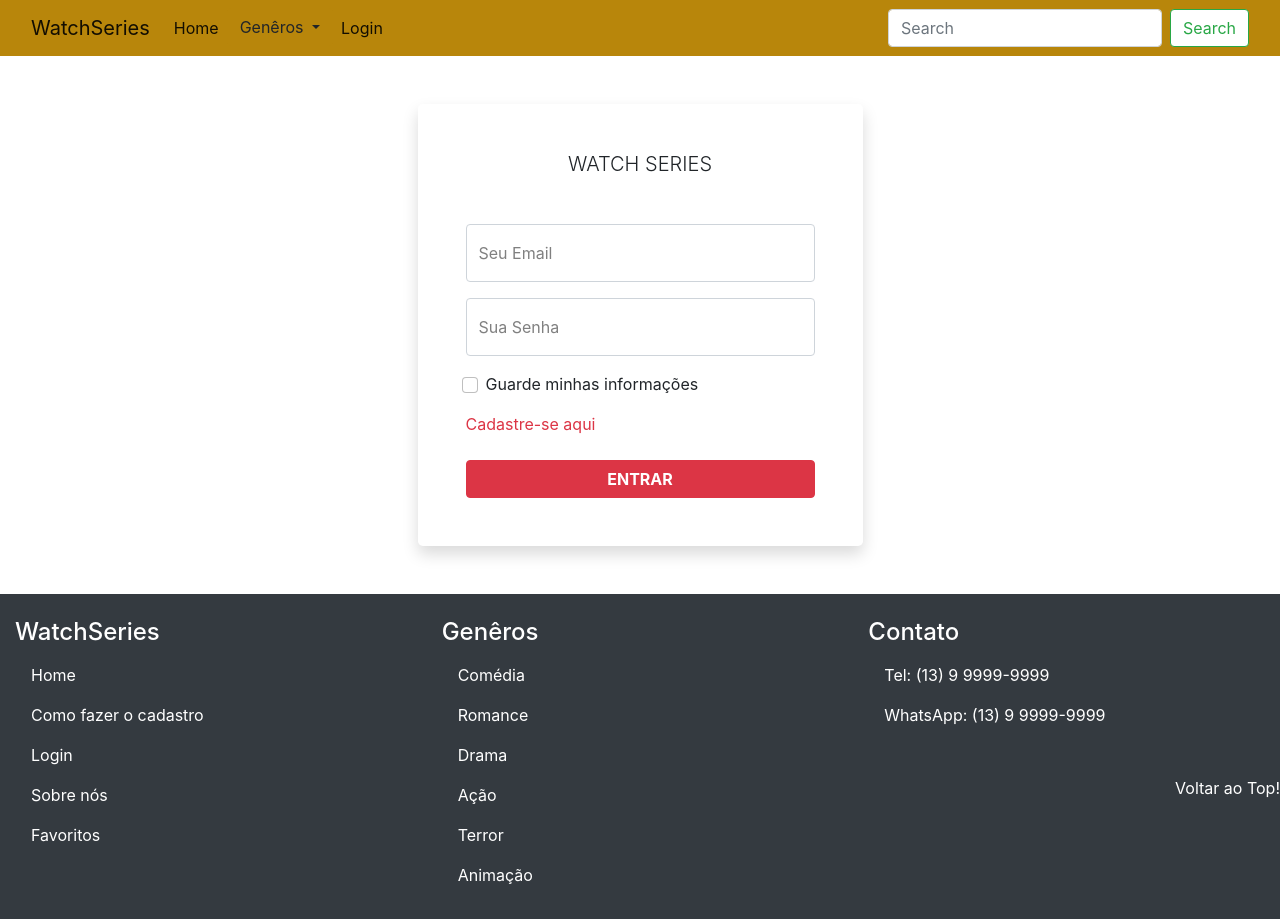
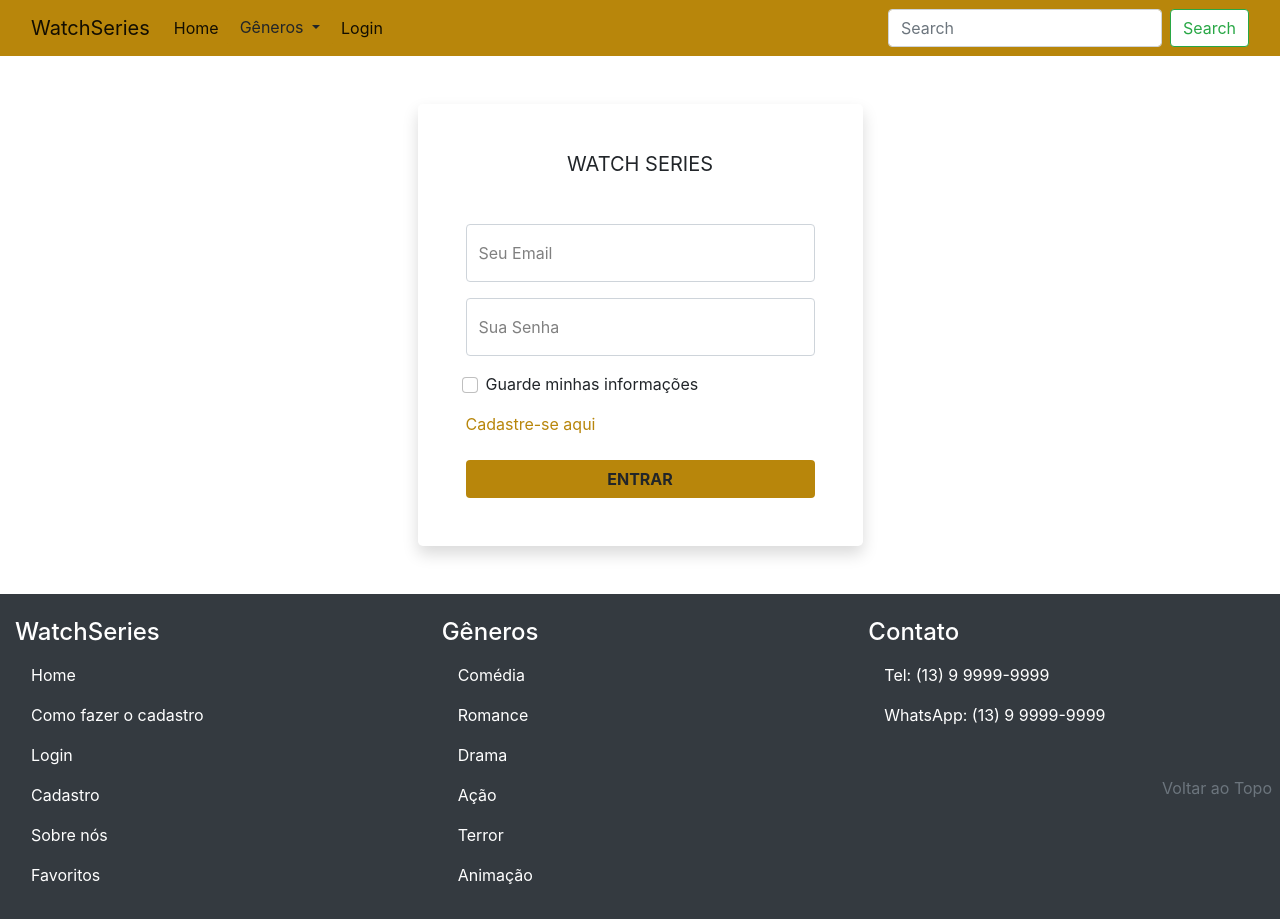
Before and after one commit to Luziza/Watch_Series, a Django app: page /login/ in a window 1280 px wide. Run offline with Django 3.2, Linux system fonts and the light colour scheme; some libraries are stand-ins or nearby versions.

Commit message:
cadastro

```diff
--- a/watchseries/pages/templates/base.html
+++ b/watchseries/pages/templates/base.html
@@ -29,7 +29,7 @@
 
           <div class="dropdown">
             <button class="btn btn-#b8860b; dropdown-toggle" type="button" id="dropdownMenuButton" data-toggle="dropdown" style="background-color: #b8860b;" aria-haspopup="true" aria-expanded="false">
-              Genêros
+              Gêneros
             </button>
             <div class="dropdown-menu" aria-labelledby="dropdownMenuButton">
               <a class="dropdown-item" href="#">Ação</a>
--- a/watchseries/pages/templates/footer.html
+++ b/watchseries/pages/templates/footer.html
@@ -16,6 +16,9 @@
             <a href="{% url 'login' %}" class="nav-link text-white">Login</a>
           </li>
           <li class="nav-item">
+            <a href="#" class="nav-link text-white">Cadastro</a>
+          </li>
+          <li class="nav-item">
             <a href="#" class="nav-link text-white">Sobre nós</a>
           </li>
           <li class="nav-item">
@@ -25,7 +28,7 @@
       </section>
 
       <section class="col-md-4">
-        <h4>Genêros</h4>
+        <h4>Gêneros</h4>
         <ul class="nav flex-column">
           <li class="nav-item">
             <a href="#" class="nav-link text-white">Comédia</a>
@@ -64,7 +67,7 @@
       </section>
 
     </div>
-    <section class="position-fixed bottom-0 end-0">
-      <a href="#" class="text-white">Voltar ao Top!</a>
+    <section class="position-fixed bottom-0 end-0 mx-2" >
+      <a href="#" class="text-secondary">Voltar ao Topo</a>
     </section>
   </footer>
--- a/watchseries/pages/templates/home.html
+++ b/watchseries/pages/templates/home.html
@@ -29,7 +29,7 @@
             <div class = "card border-dark mb-4 mx-4" style="max-width: 18rem;">
                 <div class = "card-body" >
                     <h5 class = "card-title">Sobre nós</h5>
-                    <p class = "card-text">Clique no botãoe verá as principais funcionalidades do WatchSeires e as principais plataformas de straming</p>
+                    <p class = "card-text">Clique no botão e verá as principais funcionalidades do WatchSeires e as principais plataformas de straming</p>
                     <a href="#" class="btn btn-#b8860b;" style = "background-color: #b8860b;">Sobre nós</a>
                 </div>
             </div>
@@ -40,7 +40,7 @@
             <div class="card mx-4" style="width: 11rem;">
                 <img class="card-img-top" src="{% static 'assent/maid.jpg' %}" alt="Card image cap">
                 <div class="card-body">
-                    <a href="{% url 'maid.html' %}" class="card-link text-dark"> <h5>Maid</h5></a>
+                    <a href="{% url 'maid' %}" class="card-link text-dark"> <h5>Maid</h5></a>
                 </div>
             </div>
             <div class="card mx-4" style="width: 11rem;">
--- a/watchseries/pages/templates/login.html
+++ b/watchseries/pages/templates/login.html
@@ -8,7 +8,7 @@
             <div class="col-sm-9 col-md-7 col-lg-5 mx-auto">
                 <div class="card border-0 shadow rounded-3 my-5">
                     <div class="card-body p-4 p-sm-5">
-                        <h5 class="card-title text-center mb-5 fw-light fs-5">WATCH SERIES</h5>
+                        <h5 class="card-title text-center mb-5 fw-normal fs-5">WATCH SERIES</h5>
                         <form>
                             <div class="form-floating mb-3">
                                 <input type="email" class="form-control" id="floatingInput" placeholder="name@example.com">
@@ -28,13 +28,13 @@
                             </div>
 
                             <div class="nav-item">
-                              <a href="./cadastro.html" class="link-danger">Cadastre-se aqui</a>
+                              <a href="{% url 'cadastro' %}" class="link" style="color:  #b8860b;">Cadastre-se aqui</a>
                             </div>
 
                             <br>
 
                             <div class="d-grid">
-                                <button class="btn btn-danger btn-login text-uppercase fw-bold" type="submit">Entrar</button>
+                                <button class="btn btn-#b8860b; btn-login text-uppercase fw-bold" type="submit" style = "background-color: #b8860b;">Entrar</button>
                             </div>
                         </form>
                     </div>
--- a/watchseries/pages/urls.py
+++ b/watchseries/pages/urls.py
@@ -1,10 +1,11 @@
 from django.urls import path
-from pages.views import HomePageView, AboutPageView, FavoritePageView, LoginPageView, MaidPageView
+from pages.views import HomePageView, AboutPageView, FavoritePageView, LoginPageView, MaidPageView, CadastroPageView
 
 urlpatterns = [
     path('', HomePageView.as_view(), name='home'),
     path('about/', AboutPageView.as_view(), name='about'),
     path('favoritos/', FavoritePageView.as_view(), name='favoritos' ),
     path('login/', LoginPageView.as_view(), name='login'),
-    path('maid/', MaidPageView.as_view(), name='maid.html'),
+    path('maid/', MaidPageView.as_view(), name='maid'),
+    path('cadastro/', CadastroPageView.as_view(), name='cadastro'),
 ]
--- a/watchseries/pages/views.py
+++ b/watchseries/pages/views.py
@@ -15,3 +15,6 @@ class LoginPageView(TemplateView):
 
 class MaidPageView(TemplateView):
     template_name = 'maid.html'
+
+class CadastroPageView(TemplateView):
+    template_name = 'cadastro.html'
```
Also changed, not shown: watchseries/pages/templates/cadastro.html (added, +38 -0 lines).
